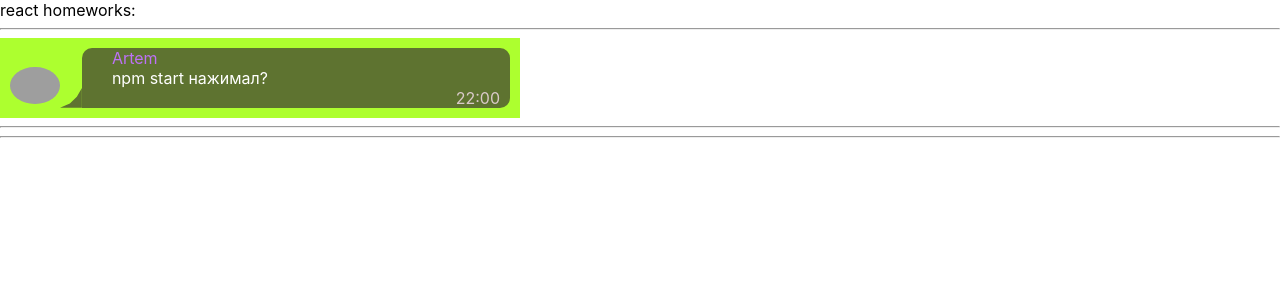
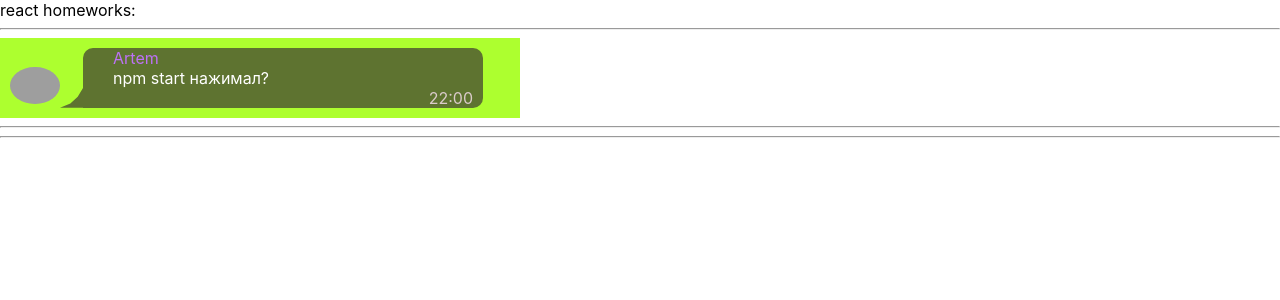
Before and after one commit to Arturp1994/DZ, a React (Create React App) app: page / in a window 1280 px wide. Shown: the top 300 px of the page. Built offline with nearby package versions, Linux system fonts and the light colour scheme; grey boxes are pictures that could not be loaded.

Commit message:
Dz1 did all (best message)

```diff
--- a/src/p2-homeworks/h1/HW1.tsx
+++ b/src/p2-homeworks/h1/HW1.tsx
@@ -15,6 +15,7 @@ function HW1() {
     return (
                 <div className='message'>
                     <hr/>
+
                     <Message
                         avatar={messageData.avatar}
                         name={messageData.name}
--- a/src/p2-homeworks/h1/Message.module.css
+++ b/src/p2-homeworks/h1/Message.module.css
@@ -1,6 +1,8 @@
 .messages {
     padding-left: 30px;
     color: white;
+    width: 350px;
+    overflow: hidden
 }
 
 .image img{
@@ -25,6 +27,7 @@
     width: 500px;
     align-items: flex-end;
     padding: 10px;
+    word-break: break-all
 }
 .text {
     border-radius: 10px 10px 10px 0px;
@@ -32,7 +35,7 @@
     margin-left:0px;
     padding-left: 0;
     background-color: #5e7330;
-    width: 450px;
+    width: 400px;
     border: 0;
 
 }
```
